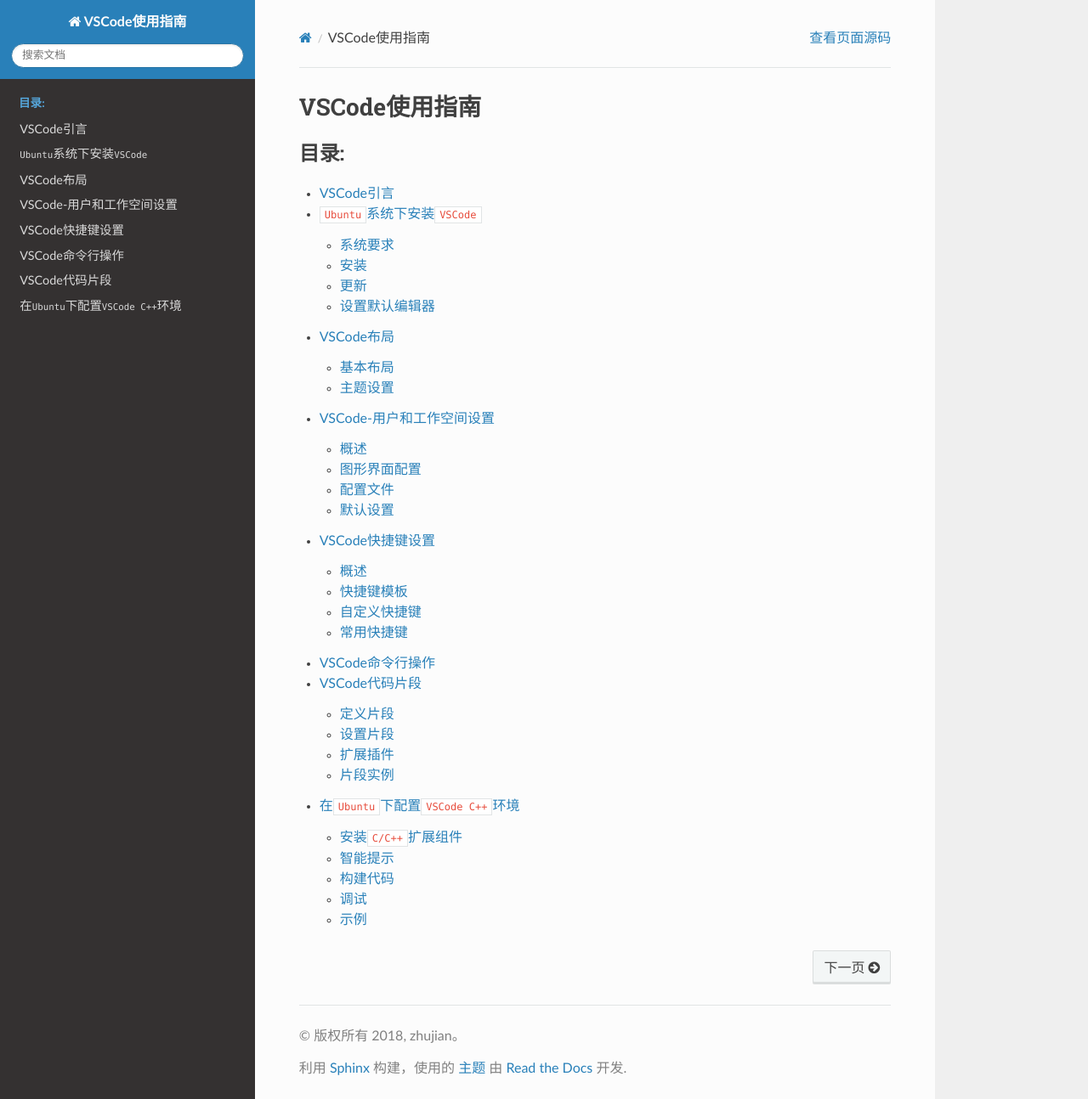
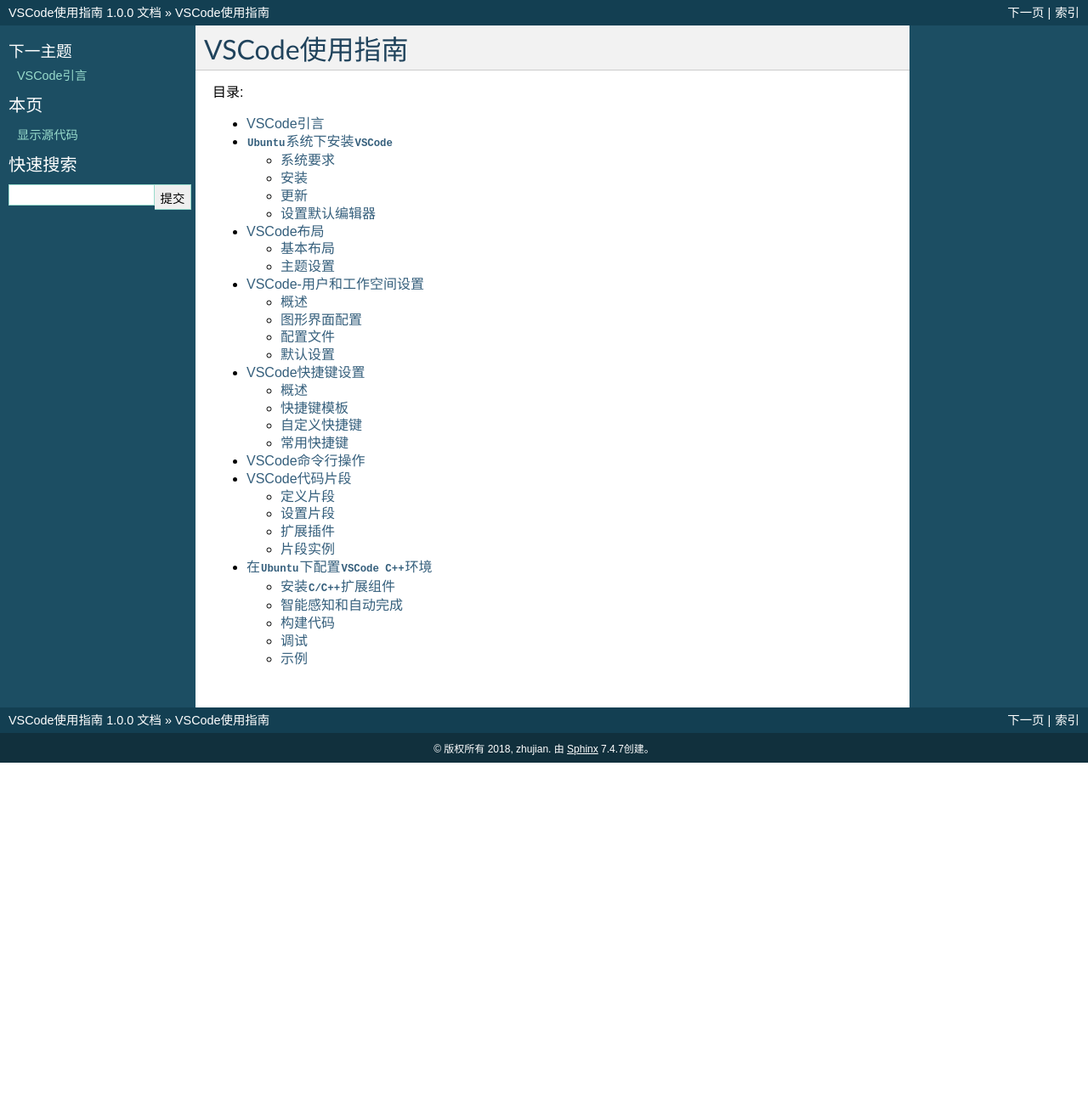
Before and after one commit to Document-Collection/tools-platform-guide, a Sphinx documentation site: the page built from docs/source/index.rst, in a window 1280 px wide and 1294 px high. Shown: the whole window at 85% size. Built offline with Sphinx 7.4.7, drawn with Linux system fonts in a browser that asks for light colours.

Commit message:
添加python模板，快捷键和文档html主题

```diff
--- a/docs/source/conf.py
+++ b/docs/source/conf.py
@@ -83,7 +83,8 @@
 # The theme to use for HTML and HTML Help pages.  See the documentation for
 # a list of builtin themes.
 #
-html_theme = 'sphinx_rtd_theme'
+# html_theme = 'sphinx_rtd_theme'
+html_theme = 'classic'
 
 # Theme options are theme-specific and customize the look and feel of a theme
 # further.  For a list of options available for each theme, see the
--- a/docs/source/vscode-ubuntu-C++环境配置.md
+++ b/docs/source/vscode-ubuntu-C++环境配置.md
@@ -34,7 +34,7 @@
 
 ---
 
-## 智能提示
+## 智能感知和自动完成
 
 参考：
 
@@ -42,9 +42,9 @@
 
 [Configuring includePath for better IntelliSense results](https://github.com/Microsoft/vscode-cpptools/blob/master/Documentation/Getting%20started%20with%20IntelliSense%20configuration.md)
 
-安装完组件后，就可以进行`C++`编程了，最重要的是它能够提供智能提示功能，让你快速编程
+安装完组件后，就可以进行`C++`编程了，最重要的是它能够提供智能感知和自动完成功能，让你快速编程
 
-但有些时候，你引用的头文件/源文件不在当前工作空间内，此时无法实现智能提示，需要进一步进行配置
+但有些时候，你引用的头文件/源文件不在当前工作空间内，此时无法实现智能感知和自动完成，需要进一步进行配置
 
 打开命令窗口(`Ctrl+Shift+P`)，输入`C/Cpp:Edit configurations`，将会在`.vscode`文件夹内生成`c_cpp_properties.json`文件
 
```
Also changed, not shown: docs/source/vscode-快捷键设置.md (+16 -0 lines), 1 other file.
